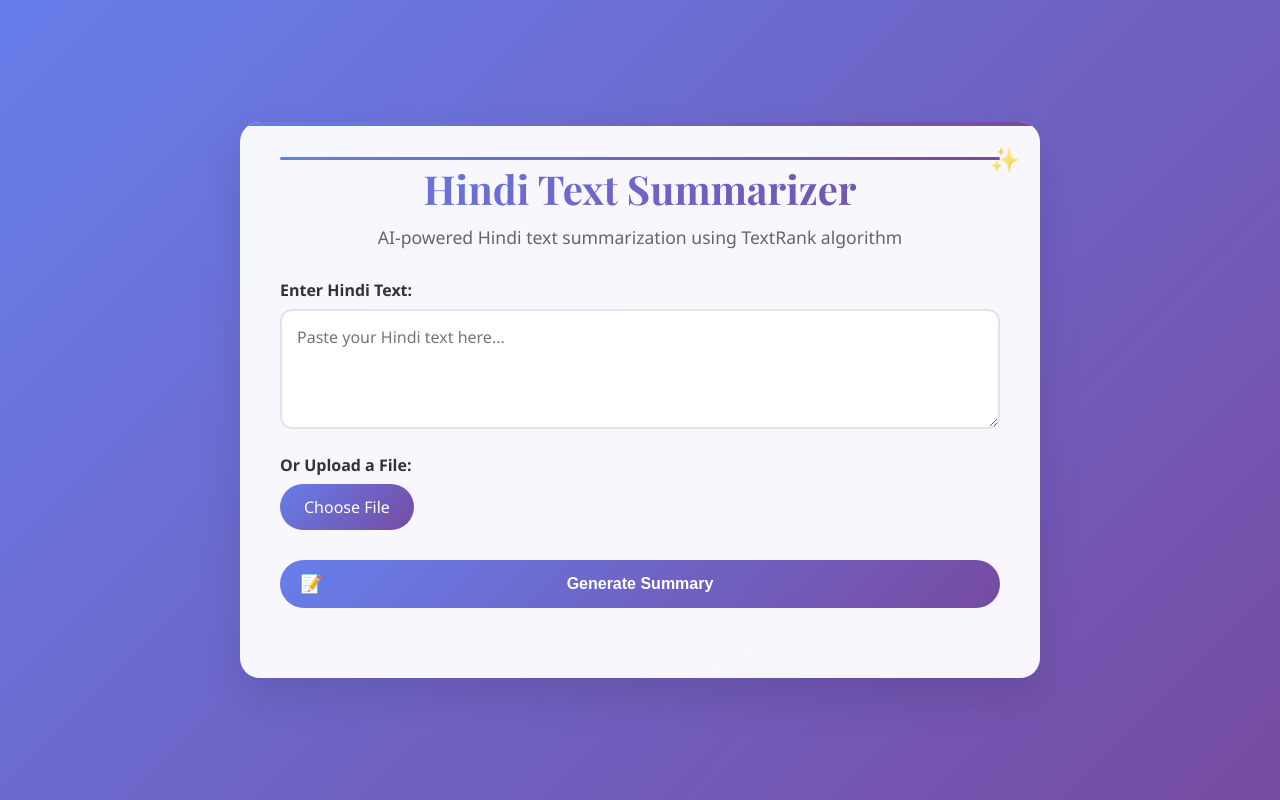
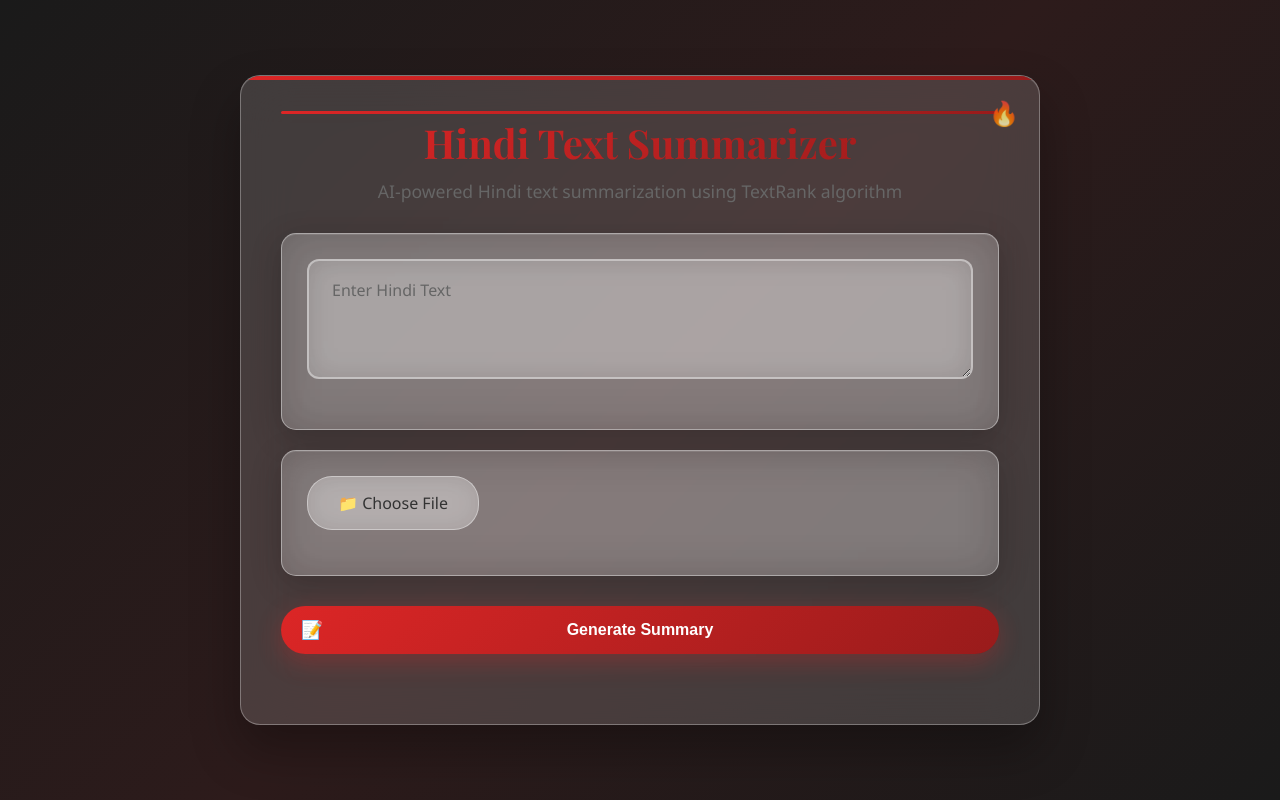
Before and after one commit to Devarshi0808/Hindi-Text-Summarizer-using-TextRank-Algorithm-main, a Flask app: page / in a window 1280 px wide. Run offline with Flask 2, Linux system fonts and the light colour scheme; some libraries are stand-ins or nearby versions.

Commit message:
Transform to red-black theme with enhanced glassmorphism
- Changed background to dark gradient (black to dark red)
- Updated all UI elements to red color scheme (#dc2626, #991b1b)
- Enhanced glassmorphism effects with better contrast
- Improved backdrop blur and transparency for better visibility
- Added stronger shadows and borders for distinct separation
- Changed emoji from ✨ to 🔥 for theme consistency
- Enhanced button shadows and hover effects
- Updated progress ring colors to match red theme

```diff
--- a/templates/index.html
+++ b/templates/index.html
@@ -16,7 +16,7 @@
 
         body {
             font-family: 'Segoe UI', Tahoma, Geneva, Verdana, sans-serif;
-            background: linear-gradient(135deg, #667eea 0%, #764ba2 100%);
+            background: linear-gradient(135deg, #1a1a1a 0%, #2d1b1b 50%, #1a1a1a 100%);
             min-height: 100vh;
             display: flex;
             align-items: center;
@@ -30,10 +30,11 @@
         }
 
         .container {
-            background: rgba(255, 255, 255, 0.95);
-            backdrop-filter: blur(10px);
+            background: rgba(255, 255, 255, 0.15);
+            backdrop-filter: blur(25px);
+            border: 1px solid rgba(255, 255, 255, 0.3);
             border-radius: 20px;
-            box-shadow: 0 20px 40px rgba(0, 0, 0, 0.1);
+            box-shadow: 0 25px 50px rgba(0, 0, 0, 0.3), inset 0 1px 0 rgba(255, 255, 255, 0.1);
             padding: 40px;
             max-width: 800px;
             width: 100%;
@@ -48,16 +49,16 @@
             left: 0;
             right: 0;
             height: 4px;
-            background: linear-gradient(90deg, #667eea, #764ba2);
+            background: linear-gradient(90deg, #dc2626, #991b1b);
         }
 
         .container::after {
-            content: '✨';
+            content: '🔥';
             position: absolute;
             top: 20px;
             right: 20px;
             font-size: 1.5rem;
-            opacity: 0.7;
+            opacity: 0.8;
         }
 
         .header {
@@ -69,7 +70,7 @@
             font-size: 2.5rem;
             font-weight: 700;
             font-family: 'Playfair Display', serif;
-            background: linear-gradient(135deg, #667eea, #764ba2);
+            background: linear-gradient(135deg, #dc2626, #991b1b);
             -webkit-background-clip: text;
             -webkit-text-fill-color: transparent;
             margin-bottom: 10px;
@@ -83,7 +84,7 @@
             left: 0;
             right: 0;
             height: 3px;
-            background: linear-gradient(90deg, #667eea, #764ba2);
+            background: linear-gradient(90deg, #dc2626, #991b1b);
             border-radius: 2px;
         }
 
@@ -99,31 +100,62 @@
 
         .input-group {
             margin-bottom: 20px;
+            position: relative;
         }
 
-        .label {
-            display: block;
-            margin-bottom: 8px;
-            font-weight: 600;
-            color: #333;
+        .glass-card {
+            background: rgba(255, 255, 255, 0.2);
+            backdrop-filter: blur(20px);
+            border: 1px solid rgba(255, 255, 255, 0.4);
+            border-radius: 15px;
+            padding: 25px;
+            margin-bottom: 20px;
+            box-shadow: 0 8px 32px rgba(0, 0, 0, 0.2), inset 0 1px 0 rgba(255, 255, 255, 0.1);
+        }
+
+        .floating-label {
+            position: absolute;
+            top: 20px;
+            left: 20px;
+            font-weight: 500;
+            color: #666;
+            transition: all 0.3s ease;
+            pointer-events: none;
+            background: transparent;
+            padding: 0 5px;
         }
 
         .text-input {
             width: 100%;
             min-height: 120px;
-            padding: 15px;
-            border: 2px solid #e1e5e9;
+            padding: 20px;
+            border: 2px solid rgba(255, 255, 255, 0.4);
             border-radius: 12px;
             font-size: 16px;
             font-family: inherit;
             resize: vertical;
             transition: all 0.3s ease;
+            background: rgba(255, 255, 255, 0.15);
+            backdrop-filter: blur(15px);
+            color: #333;
         }
 
         .text-input:focus {
             outline: none;
-            border-color: #667eea;
-            box-shadow: 0 0 0 3px rgba(102, 126, 234, 0.1);
+            border-color: rgba(220, 38, 38, 0.8);
+            box-shadow: 0 0 0 3px rgba(220, 38, 38, 0.1);
+            background: rgba(255, 255, 255, 0.25);
+        }
+
+        .text-input:focus + .floating-label,
+        .text-input:not(:placeholder-shown) + .floating-label {
+            top: 10px;
+            left: 15px;
+            font-size: 12px;
+            color: #dc2626;
+            background: rgba(255, 255, 255, 0.95);
+            border-radius: 4px;
+            padding: 2px 8px;
         }
 
         .file-upload {
@@ -132,9 +164,11 @@
 
         .file-label {
             display: inline-block;
-            padding: 12px 24px;
-            background: linear-gradient(135deg, #667eea, #764ba2);
-            color: white;
+            padding: 15px 30px;
+            background: rgba(255, 255, 255, 0.25);
+            backdrop-filter: blur(15px);
+            border: 1px solid rgba(255, 255, 255, 0.4);
+            color: #333;
             border-radius: 25px;
             cursor: pointer;
             transition: all 0.3s ease;
@@ -143,11 +177,12 @@
 
         .file-label:hover {
             transform: translateY(-2px);
-            box-shadow: 0 10px 20px rgba(102, 126, 234, 0.3);
+            background: rgba(255, 255, 255, 0.35);
+            box-shadow: 0 10px 20px rgba(0, 0, 0, 0.2);
         }
 
         .button {
-            background: linear-gradient(135deg, #667eea, #764ba2);
+            background: linear-gradient(135deg, #dc2626, #991b1b);
             color: white;
             border: none;
             padding: 15px 30px;
@@ -160,6 +195,7 @@
             margin-top: 10px;
             position: relative;
             overflow: hidden;
+            box-shadow: 0 8px 25px rgba(220, 38, 38, 0.3);
         }
 
         .button::before {
@@ -305,19 +439,29 @@
         </div>
 
         <div class="input-section">
-            <div class="input-group">
-                <label class="label">Enter Hindi Text:</label>
-                <textarea id="textInput" class="text-input" placeholder="Paste your Hindi text here..."></textarea>
+            <div class="glass-card">
+                <div class="input-group">
+                    <textarea id="textInput" class="text-input" placeholder=" "></textarea>
+                    <label class="floating-label">Enter Hindi Text</label>
+                </div>
             </div>
 
-            <div class="input-group">
-                <label class="label">Or Upload a File:</label>
-                <input type="file" id="fileInput" class="file-upload" accept=".txt,.doc,.docx">
-                <label for="fileInput" class="file-label">Choose File</label>
-                <span id="fileName" style="margin-left: 10px; color: #666;"></span>
+            <div class="glass-card">
+                <div class="input-group">
+                    <input type="file" id="fileInput" class="file-upload" accept=".txt,.doc,.docx">
+                    <label for="fileInput" class="file-label">📁 Choose File</label>
+                    <span id="fileName" style="margin-left: 10px; color: #666;"></span>
+                </div>
             </div>
 
-            <button id="summarizeBtn" class="button">Generate Summary</button>
+            <button id="summarizeBtn" class="button">
+                Generate Summary
+                <div class="loading-dots">
+                    <span></span>
+                    <span></span>
+                    <span></span>
+                </div>
+            </button>
         </div>
 
         <div class="loading" id="loading">
@@ -394,6 +538,14 @@
         function showLoading(show) {
             loading.style.display = show ? 'block' : 'none';
             summarizeBtn.disabled = show;
+
+            if (show) {
+                summarizeBtn.classList.add('loading');
+                summarizeBtn.querySelector('.loading-dots').style.display = 'block';
+            } else {
+                summarizeBtn.classList.remove('loading');
+                summarizeBtn.querySelector('.loading-dots').style.display = 'none';
+            }
         }
 
         function showError(message) {
@@ -411,6 +563,23 @@
             resultSection.style.display = 'none';
         }
 
+        function createProgressRing(percentage) {
+            const radius = 35;
+            const circumference = 2 * Math.PI * radius;
+            const strokeDasharray = (percentage / 100) * circumference;
+
+            return `
+                <div class="progress-ring">
+                    <svg>
+                        <circle class="bg" cx="40" cy="40" r="${radius}"></circle>
+                        <circle class="progress" cx="40" cy="40" r="${radius}"
+                                stroke-dasharray="${strokeDasharray} ${circumference}"></circle>
+                    </svg>
+                    <div class="progress-text">${percentage}%</div>
+                </div>
+            `;
+        }
+
         function showResult(data) {
             // Remove any existing error messages
             const existingError = document.querySelector('.error');
@@ -429,7 +598,7 @@
                     <div class="stat-label">Summary Words</div>
                 </div>
                 <div class="stat-item">
-                    <div class="stat-value">${data.compression_ratio}%</div>
+                    ${createProgressRing(data.compression_ratio)}
                     <div class="stat-label">Compression</div>
                 </div>
             `;
@@ -439,6 +608,11 @@
 
             // Show result section
             resultSection.style.display = 'block';
+
+            // Animate summary text appearance
+            setTimeout(() => {
+                summaryText.classList.add('show');
+            }, 100);
 
             // Smooth scroll to result
             resultSection.scrollIntoView({ behavior: 'smooth' });
```
Also changed, not shown: other parts of templates/index.html (+111 -13 lines).
